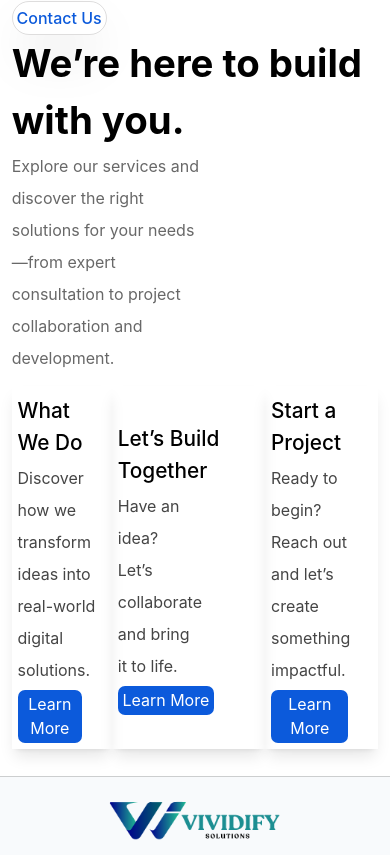
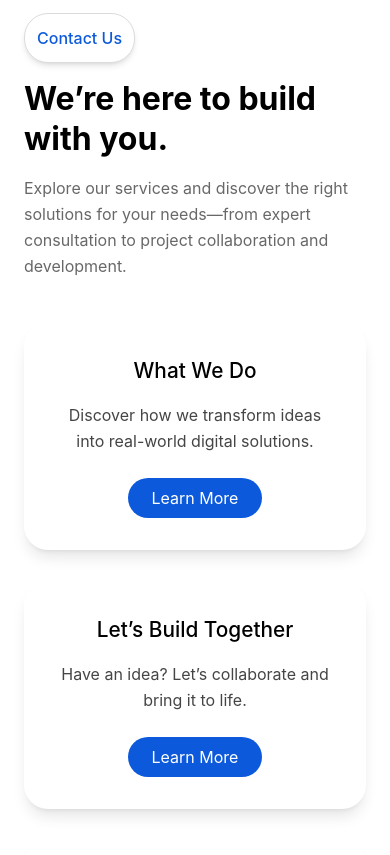
Before and after one commit to aayushaa-ghimire/Vividify, a React (Vite) app: page /contacts in a window 390 px wide. Shown: the part 1489-2344 px from the top of the page. Built offline with nearby package versions, Linux system fonts and the light colour scheme.

Commit message:
Added responsive in the contacts section

```diff
--- a/src/Components/ContactPage/Contact.jsx
+++ b/src/Components/ContactPage/Contact.jsx
@@ -1,73 +1,89 @@
-import React from 'react'
+import React from 'react';
 
 function Contact() {
   return (
     <>
-      <div className='flex flex-col gap-[3vw] p-[3vw]'>
+      {/* Main Container*/}
+      <div className="flex flex-col gap-[3vw] p-6 lg:p-[3vw]">
+        {/* Header Section */}
+        <div className="flex flex-col gap-4">
+          <div className="flex">
+            <span className="w-fit rounded-3xl border border-[#504D4D]/20 p-3 shadow-md lg:p-[1vw]">
+              <p className="font-medium text-[#0c5adb]">Contact Us</p>
+            </span>
+          </div>
 
           <div>
-            <div className='flex'>
-              <span className='shadow-2xl w-fit p-[1vw] rounded-3xl border-1 border-[#504D4D]/19'><p className='text-[#0c5adb] font-medium'>Contact Us</p></span>
+            <h1 className="text-[2rem] leading-tight font-bold lg:text-[2.4rem]">
+              We’re here to build with you.
+            </h1>
           </div>
+
           <div>
-              <h1 className='font-bold text-[2.4rem]'>We’re here to build with you.</h1>
-            </div>
-            <div>
-              <p className='text-[#686868] w-[50vw] leading-loose'>Explore our services and discover the right solutions for your needs—from expert consultation to project collaboration and development.</p>
+            <p className="w-full leading-relaxed text-[#686868] lg:w-[50vw] lg:leading-loose">
+              Explore our services and discover the right solutions for your
+              needs—from expert consultation to project collaboration and
+              development.
+            </p>
           </div>
         </div>
 
-          <div className='flex  justify-between'>
+        {/* Cards Section */}
+        <div className="mt-8 flex flex-col justify-center gap-8 lg:flex-row lg:gap-[4.5vw]">
+          {/* Card 1 */}
+          <div className="flex w-full flex-col gap-4 rounded-3xl bg-white p-8 shadow-lg lg:w-[25vw] lg:gap-[1vw] lg:p-[2vw]">
+            <h4 className="text-center text-[1.3rem] font-medium lg:text-left">
+              What We Do
+            </h4>
 
-                <div className='flex flex-col shadow-lg gap-[1vw] p-[1.5vw] justify-center'>
-                  <div>
-                    {/* icon */}
-                  </div>
-                  <div>
-                    <h4 className='text-[1.3rem] font-medium'>What We Do</h4>
-                  </div>
-                  <div>
-                    <p className='text-[#454545] w-[20vw] leading-loose'>Discover how we transform ideas into real-world digital solutions.</p>
-                  </div>
-                  <div>
-                    <button className="py-[0.7vw]  px-[1.2vw] mr-6 bg-[#0c5adb] text-white  rounded-[1.8vw] hover:bg-[#2045d6] transition-all">Learn More</button>
+            <p className="w-full text-center leading-relaxed text-[#454545] lg:w-[16vw] lg:text-left lg:leading-loose">
+              Discover how we transform ideas into real-world digital solutions.
+            </p>
+
+            <div className="mt-2 flex justify-center lg:mt-0">
+              <button className="rounded-full bg-[#0c5adb] px-6 py-2 text-white transition-all hover:bg-[#2045d6] lg:rounded-[1.8vw] lg:px-[1.2vw] lg:py-[0.7vw]">
+                Learn More
+              </button>
             </div>
           </div>
 
-                <div className='flex flex-col shadow-lg gap-[1vw] p-[1.5vw] justify-center'>
-                  <div>
-                    {/* icon */}
-                  </div>
-                  <div>
-                    <h4 className='text-[1.3rem] font-medium'>Let’s Build Together</h4>
-                  </div>
-                  <div>
-                    <p className='text-[#454545] w-[20vw] leading-loose'>Have an idea? Let’s collaborate and bring it to life.</p>
-                  </div>
-                  <div>
-                    <button className="py-[0.7vw]  px-[1.2vw] mr-6 bg-[#0c5adb] text-white  rounded-[1.8vw] hover:bg-[#2045d6] transition-all">Learn More</button>
+          {/* Card 2 */}
+          <div className="flex w-full flex-col gap-4 rounded-3xl bg-white p-8 shadow-lg lg:w-[25vw] lg:gap-[1vw] lg:p-[2vw]">
+            <h4 className="text-center text-[1.3rem] font-medium lg:text-left">
+              Let’s Build Together
+            </h4>
+
+            <p className="w-full text-center leading-relaxed text-[#454545] lg:w-[16vw] lg:text-left lg:leading-loose">
+              Have an idea? Let’s collaborate and bring it to life.
+            </p>
+
+            <div className="mt-2 flex justify-center lg:mt-0">
+              <button className="rounded-full bg-[#0c5adb] px-6 py-2 text-white transition-all hover:bg-[#2045d6] lg:rounded-[1.8vw] lg:px-[1.2vw] lg:py-[0.7vw]">
+                Learn More
+              </button>
             </div>
           </div>
 
-              <div className='flex flex-col shadow-lg gap-[1vw] p-[1.5vw] justify-center'>
-                <div>
-                  {/* icon */}
+          {/* Card 3 */}
+          <div className="flex w-full flex-col gap-4 rounded-3xl bg-white p-8 shadow-lg lg:w-[25vw] lg:gap-[1vw] lg:p-[2vw]">
+            <h4 className="text-center text-[1.3rem] font-medium lg:text-left">
+              Start a Project
+            </h4>
+
+            <p className="w-full text-center leading-relaxed text-[#454545] lg:w-[16vw] lg:text-left lg:leading-loose">
+              Ready to begin? Reach out and let’s create something impactful.
+            </p>
+
+            <div className="mt-2 flex justify-center lg:mt-0">
+              <button className="rounded-full bg-[#0c5adb] px-6 py-2 text-white transition-all hover:bg-[#2045d6] lg:rounded-[1.8vw] lg:px-[1.2vw] lg:py-[0.7vw]">
+                Learn More
+              </button>
             </div>
-                <div>
-                  <h4 className='text-[1.3rem] font-medium'>Start a Project</h4>
-                </div>
-                <div>
-                  <p className='text-[#454545] w-[20vw] leading-loose'>Ready to begin? Reach out and let’s create something impactful.</p>
-                </div>
-                <div>
-                  <button className="py-[0.7vw]  px-[1.2vw] mr-6 bg-[#0c5adb] text-white  rounded-[1.8vw] hover:bg-[#2045d6] transition-all">Learn More</button>
-                </div>
-
           </div>
         </div>
       </div>
     </>
-  )
+  );
 }
 
-export default Contact
+export default Contact;
--- a/src/Components/Footer.jsx
+++ b/src/Components/Footer.jsx
@@ -9,7 +9,7 @@ import {
 function Footer() {
   return (
     <>
-      {/* Main Container: Added border-t-[0.1vw] to match your mid-section style */}
+      {/* Main Container */}
       <div className="mt-[4vw] flex flex-col gap-[2vw] border-t-[0.1vw] border-t-[#686868]/30 bg-[#f8fafc] px-[8vw] py-[5vw]">
         {/* Top Section */}
         <div className="flex flex-col items-center justify-between gap-[4vw] lg:flex-row lg:gap-0">
```
Lines whose indentation alone changed are shown as unchanged.
